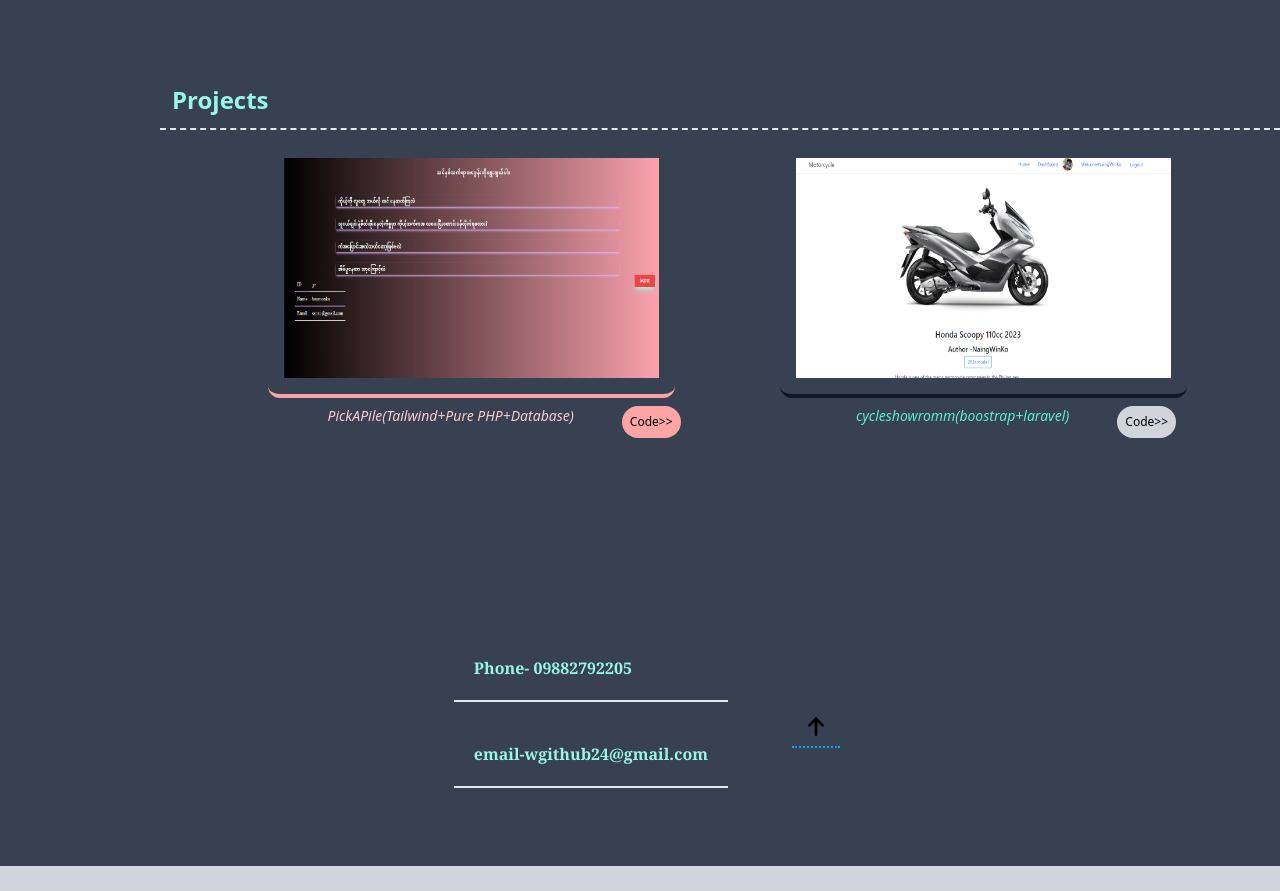
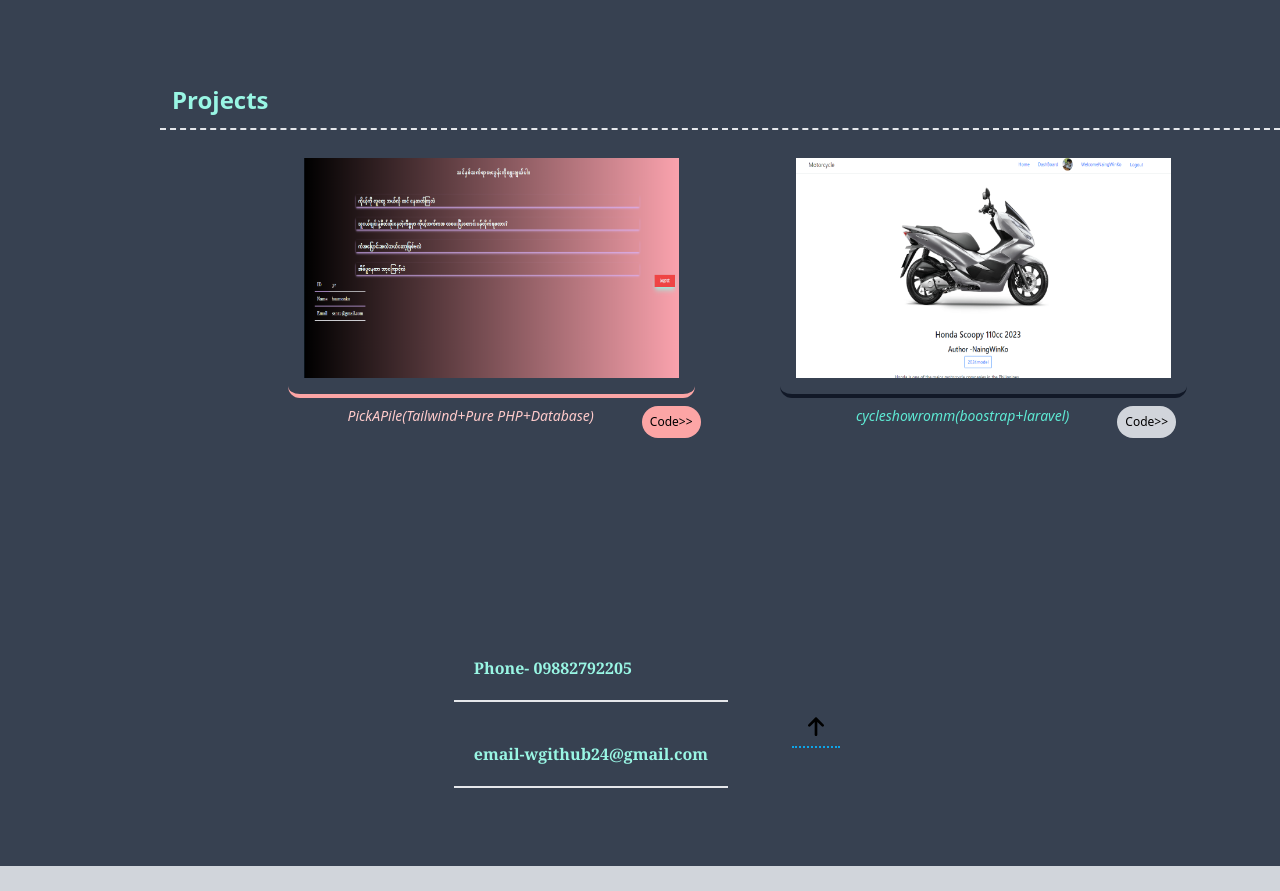
Before and after one commit to wyinemayzin24/portfolio1, a website: page index.html in a window 1280 px wide. Shown: the part 1240-2131 px from the top of the page. Drawn offline with nearby package versions, Linux system fonts and the light colour scheme.

```diff
--- a/index.html
+++ b/index.html
@@ -155,7 +155,7 @@
     </div>
     <div class="grid grid-cols-1 lg:grid-cols-2 lg:ml-64 " id="project">
 
-      <div class="skill p-3 w-full ">
+      <div class="skill p-3 w-full ml-5  ">
        <img class=" lg:w-5/6  rounded-xl border-b-4 border-red-300 p-4 h-64" src="pick.png">
        <div class="flex justify-center">
          <p class="mr-12 text-sm mt-2 text-red-200  font-medium italic text-gray-950">PickAPile(Tailwind+Pure PHP+Database)</p>
```
